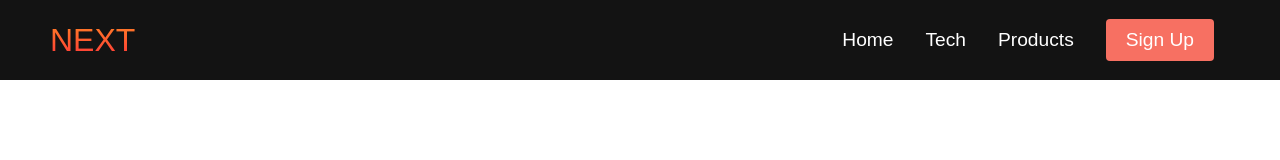
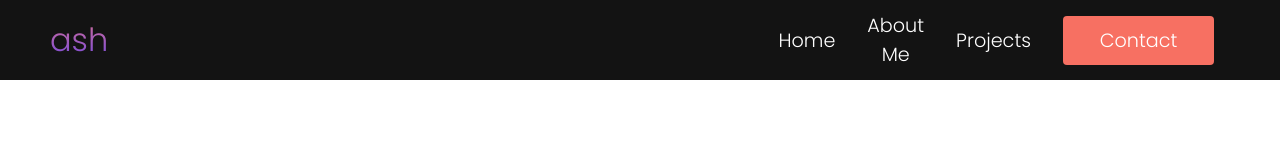
Before and after one commit to ashtontobar/my-personal-website, a plain HTML site: page index.html in a window 1280 px wide. Drawn offline with Linux system fonts and the light colour scheme.

Commit message:
Nav bar updates

```diff
--- a/index.html
+++ b/index.html
@@ -1,14 +1,23 @@
 <!DOCTYPE html>
-<html   lang="en">
+<html lang="en">
   <head>
     <link rel="stylesheet" href="style.css" />
+    <link rel="preconnect" href="https://fonts.googleapis.com" />
+    <link rel="preconnect" href="https://fonts.gstatic.com" crossorigin />
+    <link rel="preconnect" href="https://fonts.googleapis.com" />
+    <link rel="preconnect" href="https://fonts.gstatic.com" crossorigin />
+    <link
+      href="https://fonts.googleapis.com/css2?family=Poppins:wght@100;300&display=swap"
+      rel="stylesheet"
+    />
+
     <!-- <meta content="" name="">  add link to img in the content tag and the name in the name tag -->
     <title>Ashton Tobar</title>
   </head>
   <body>
     <nav class="navbar">
       <div class="navbar__container">
-                <a href="/" id="navbar__logo">NEXT</a>
+        <a href="/" id="navbar__logo">ash</a>
         <div class="navbar__toggle" id="mobile-menu">
           <span class="bar"></span>
           <span class="bar"></span>
@@ -19,13 +28,13 @@
             <a href="/" class="navbar__links"> Home </a>
           </li>
           <li class="navbar__item">
-                        <a href="/tech.html" class="navbar__links"> Tech </a>
+            <a href="/about.html" class="navbar__links"> About Me </a>
           </li>
           <li class="navbar__item">
-                        <a href="/" class="navbar__links"> Products </a>
+            <a href="/projects.html" class="navbar__links"> Projects </a>
           </li>
           <li class="navbar__btn">
-                        <a href="/" class="button"> Sign Up </a>
+            <a href="/" class="button"> Contact </a>
           </li>
         </ul>
       </div>
--- a/style.css
+++ b/style.css
@@ -2,7 +2,7 @@
     box-sizing: border-box;
     margin: 0;
     padding: 0;
-    font-family: 'Kumbh Sans', sans-serif;
+    font-family: 'Poppins', sans-serif;
 }
 
 .navbar {
@@ -30,7 +30,7 @@
 
 #navbar__logo {
     background-color: #ff8177;
-    background-image: linear-gradient(to top, #ff0844 0%, #ffb119 100%);
+    background-image: linear-gradient(to top, #4837ff 0%, #ff8177 100%);
     background-size: 100%;
     -webkit-background-clip: text;
     -moz-background-clip: text;
@@ -41,6 +41,7 @@
     cursor: pointer;
     text-decoration: none;
     font-size: 2rem;
+    font-weight: 300;
 }
 
 .fa-gem {
```
Lines whose indentation alone changed are shown as unchanged.
